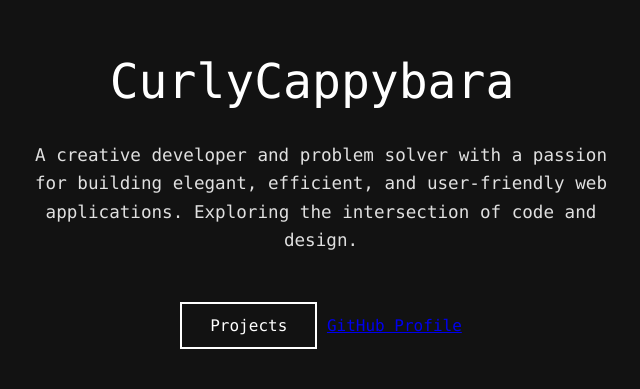
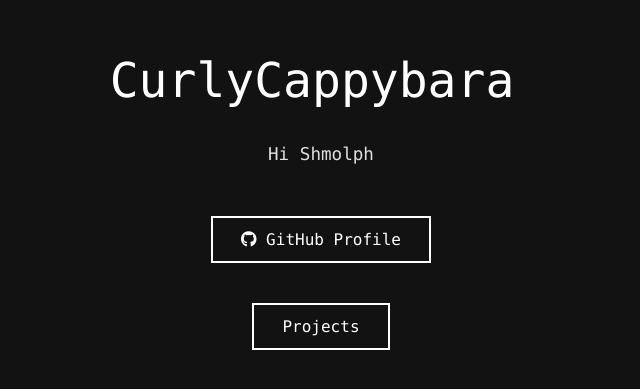
Before and after one commit to Beijing-corn87/Beijing-corn87.github.io, a SvelteKit app: page / in a window 1280 px wide. Shown: the part 215-604 px from the top of the page, without its empty margins (319-959 px from the left). Built offline with nearby package versions, Linux system fonts and the light colour scheme.

Commit message:
Styled up github link

```diff
--- a/src/app.html
+++ b/src/app.html
@@ -3,6 +3,7 @@
 	<head>
 		<meta charset="utf-8" />
 		<meta name="viewport" content="width=device-width, initial-scale=1" />
+		<link rel="stylesheet" href="https://cdnjs.cloudflare.com/ajax/libs/font-awesome/6.0.0-beta3/css/all.min.css" integrity="sha512-Fo3rlrZj/k7ujTnHg4CGR2D7kSs0V4LLanw2qksYuRlEzO+tcaEPQogQ0KaoGN26/zrn20ImR1DfuLWnOo7aBA==" crossorigin="anonymous" referrerpolicy="no-referrer" />
 		%sveltekit.head%
 	</head>
 	<body data-sveltekit-preload-data="hover">
--- a/src/routes/+page.svelte
+++ b/src/routes/+page.svelte
@@ -28,12 +28,14 @@
     {displayedTitle}<span class="cursor"></span>
   </h1>
   <p class="bio">
-    A creative developer and problem solver with a passion for building elegant,
-    efficient, and user-friendly web applications. Exploring the intersection of
-    code and design.
+    Hi Shmolph
   </p>
-  <a href="/projects" class="projects-button">Projects</a>
-  <a href="https://github.com/Beijing-corn87" target="_blank" rel="noopener noreferrer" class="github-button">GitHub Profile</a>
+  <div class="buttons-container">
+    <a href="https://github.com/YOUR_GITHUB_USERNAME" target="_blank" rel="noopener noreferrer" class="github-button">
+      <i class="fab fa-github"></i> GitHub Profile
+    </a>
+    <a href="/projects" class="projects-button">Projects</a>
+  </div>
 </div>
 
 <style>
@@ -77,7 +79,7 @@
     margin: 1.5rem auto;
   }
 
-  .projects-button {
+    .projects-button {
     display: inline-block;
     font-size: 1rem;
     padding: 12px 28px;
@@ -95,6 +97,32 @@
     color: var(--background-color);
   }
 
+  .github-button {
+    display: inline-block;
+    font-size: 1rem;
+    padding: 12px 28px;
+    margin-top: 1.5rem;
+    border: 2px solid var(--primary-color);
+    color: var(--primary-color);
+    background-color: transparent;
+    text-decoration: none;
+    cursor: pointer;
+    transition: background-color 0.3s, color 0.3s;
+    margin-bottom: 1rem; /* Add some space below the GitHub button */
+  }
+
+  .github-button:hover {
+    background-color: var(--primary-color);
+    color: var(--background-color);
+  }
+
+  .buttons-container {
+    display: flex;
+    flex-direction: column;
+    align-items: center;
+    margin-top: 1.5rem;
+  }
+
   @media (max-width: 600px) {
     .title {
       font-size: 2.2rem;
```
